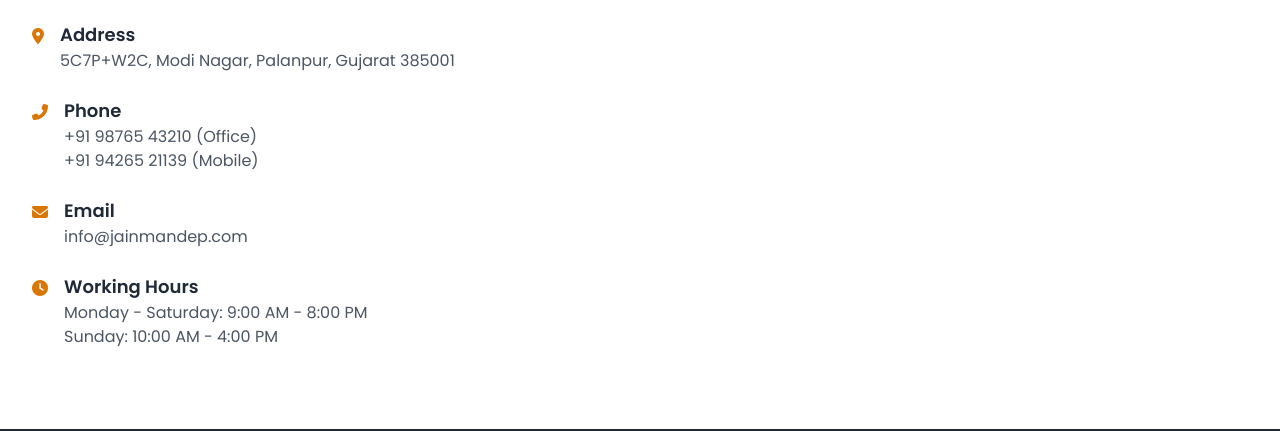
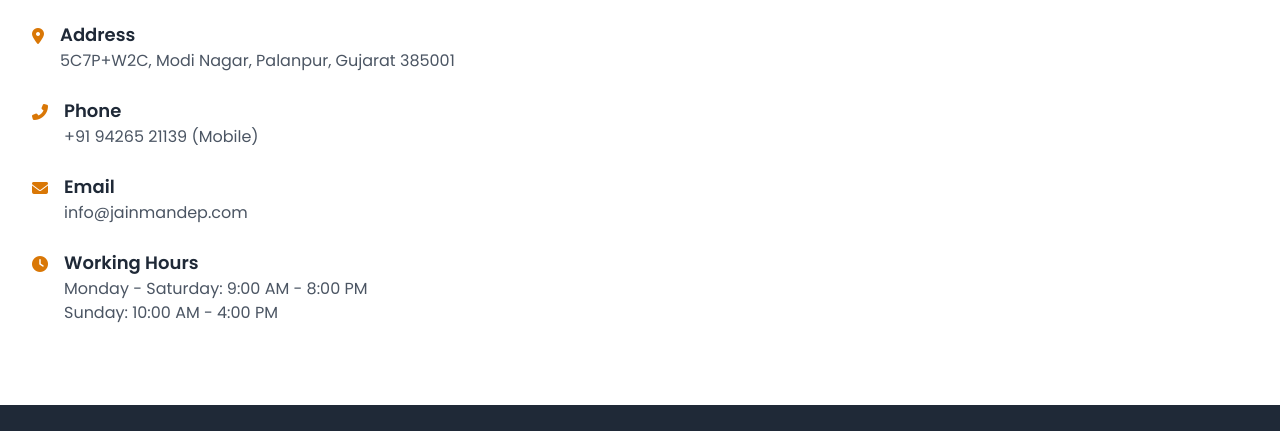
Before and after one commit to Sayyam10/jainmandep, a plain HTML site: page index.html in a window 1280 px wide. Shown: the part 4343-4774 px from the top of the page. Drawn offline with nearby package versions, Linux system fonts and the light colour scheme.

Commit message:
Update index.html

```diff
--- a/index.html
+++ b/index.html
@@ -369,7 +369,7 @@
                             </div>
                             <div>
                                 <h4 class="text-lg font-semibold text-gray-800">Phone</h4>
-                                <p class="text-gray-600">+91 98765 43210 (Office)<br>+91 94265 21139 (Mobile)</p>
+                                <p class="text-gray-600">+91 94265 21139 (Mobile)</p>
                             </div>
                         </div>
                         <div class="flex items-start">
```
